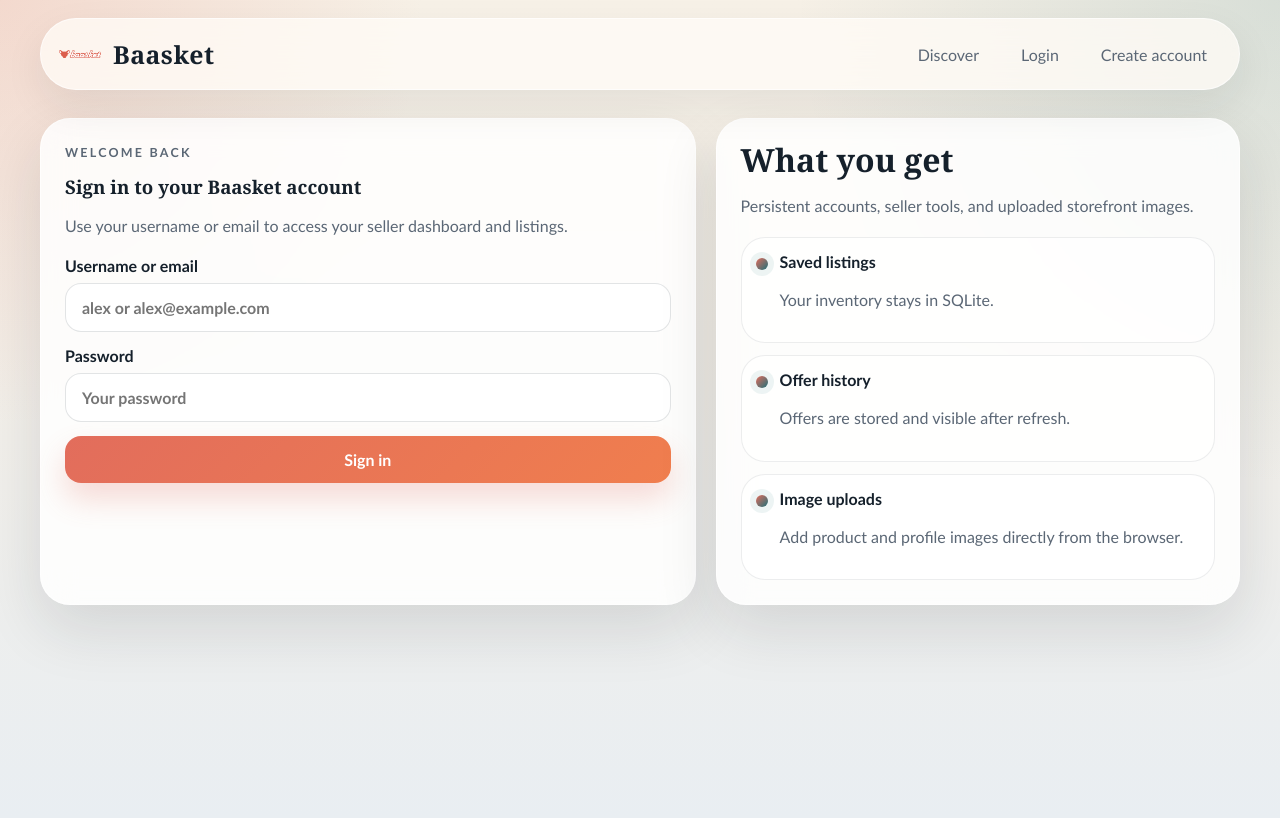
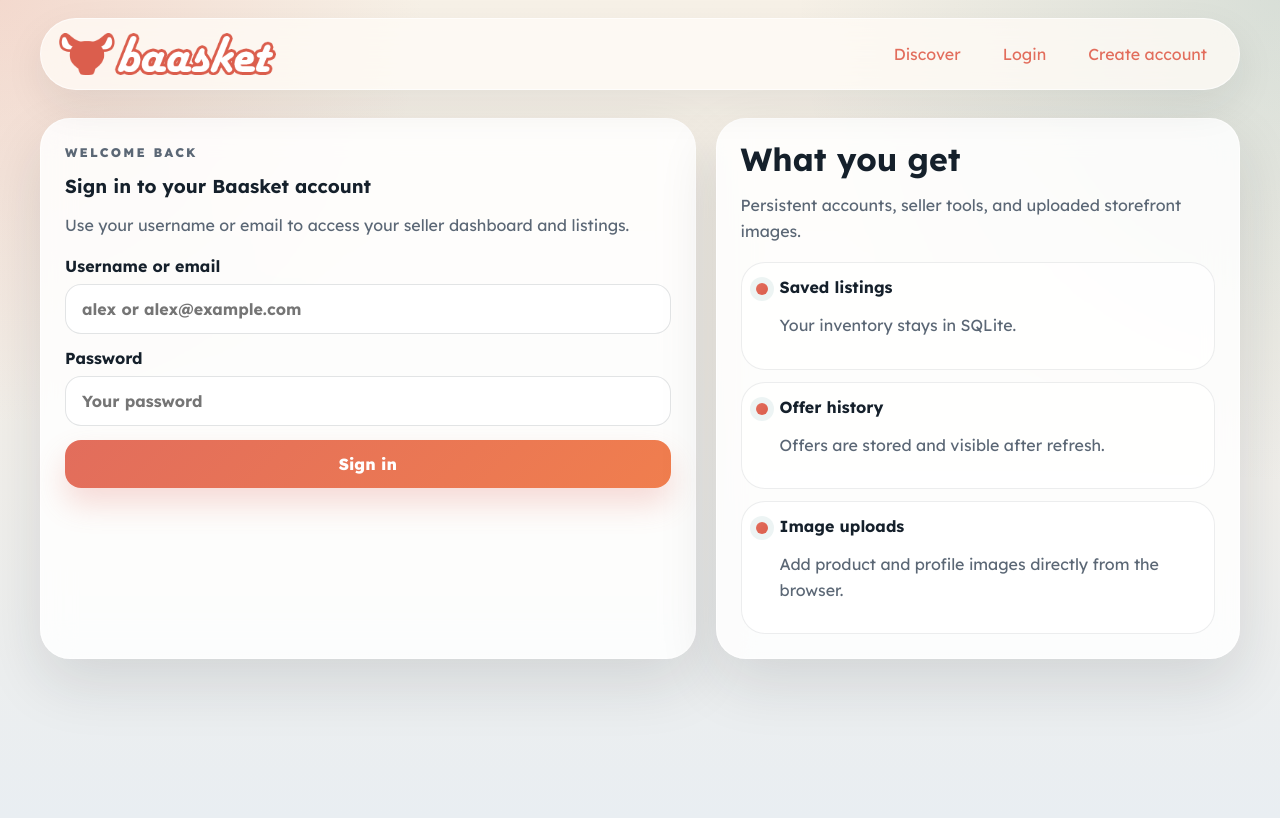
Before and after one commit to 4l3sh4/baasket, a Flask app: a page that uses templates/base.html in a window 1280 px wide. Run offline with Flask 3, Linux system fonts and the light colour scheme.

Commit message:
Fixed the colors.

```diff
--- a/static/css/styles.css
+++ b/static/css/styles.css
@@ -8,7 +8,7 @@
   --muted: #5b6775;
   --line: rgba(21, 32, 43, 0.12);
   --accent: #e26d5c;
-  --accent-deep: #1f6f78;
+  --accent-deep: #DB5E4D;
   --accent-soft: #ffd6cc;
   --success: #1f7a54;
   --warning: #a96c08;
@@ -34,7 +34,7 @@ body {
     radial-gradient(circle at top right, rgba(31, 111, 120, 0.14), transparent 32%),
     linear-gradient(180deg, #f7f1e7 0%, #f3efe8 42%, #e9eef2 100%);
   color: var(--ink);
-  font-family: "Trebuchet MS", "Gill Sans", "Segoe UI", sans-serif;
+  font-family: "Lexend", "Trebuchet MS", "Gill Sans", "Segoe UI", sans-serif;
 }
 
 img {
@@ -86,16 +86,15 @@ textarea {
   display: inline-flex;
   align-items: center;
   gap: 12px;
-  font-family: Georgia, "Times New Roman", serif;
+  font-family: "Lexend", Georgia, "Times New Roman", serif;
   font-weight: 700;
   font-size: 1.55rem;
   letter-spacing: 0.02em;
 }
 
 .brand-logo {
-  width: 42px;
+  width: 217px;
   height: 42px;
-  object-fit: contain;
 }
 
 .nav-links {
@@ -110,7 +109,7 @@ textarea {
   gap: 8px;
   padding: 10px 14px;
   border-radius: 999px;
-  color: var(--muted);
+  color: var(--accent);
 }
 
 .nav-links a:hover {
@@ -215,7 +214,7 @@ h1,
 h2,
 h3 {
   margin: 0;
-  font-family: Georgia, "Times New Roman", serif;
+  font-family: "Lexend", Georgia, "Times New Roman", serif;
   line-height: 1.06;
 }
 
--- a/templates/base.html
+++ b/templates/base.html
@@ -6,13 +6,15 @@
   <title>{{ title or "Baasket" }}</title>
   <link rel="stylesheet" href="{{ url_for('static', filename='css/styles.css') }}">
   <script defer src="{{ url_for('static', filename='js/app.js') }}"></script>
+  <link rel="preconnect" href="https://fonts.googleapis.com">
+  <link rel="preconnect" href="https://fonts.gstatic.com" crossorigin>
+  <link href="https://fonts.googleapis.com/css2?family=Lexend:wght@100..900&display=swap" rel="stylesheet">
 </head>
 <body>
   <div class="page-shell"></div>
   <header class="topbar">
     <a class="brand" href="{{ url_for('index') }}">
       <img src="{{ brand_logo }}" alt="Baasket logo" class="brand-logo">
-      <span>Baasket</span>
     </a>
     <nav class="nav-links">
       <a href="{{ url_for('index') }}">Discover</a>
```
Also changed, not shown: instance/baasket.db.
